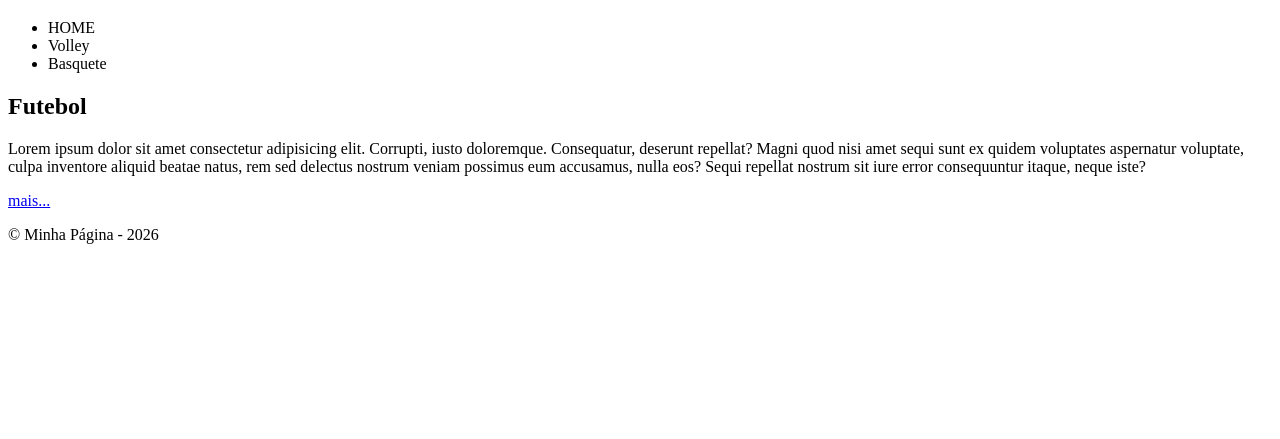
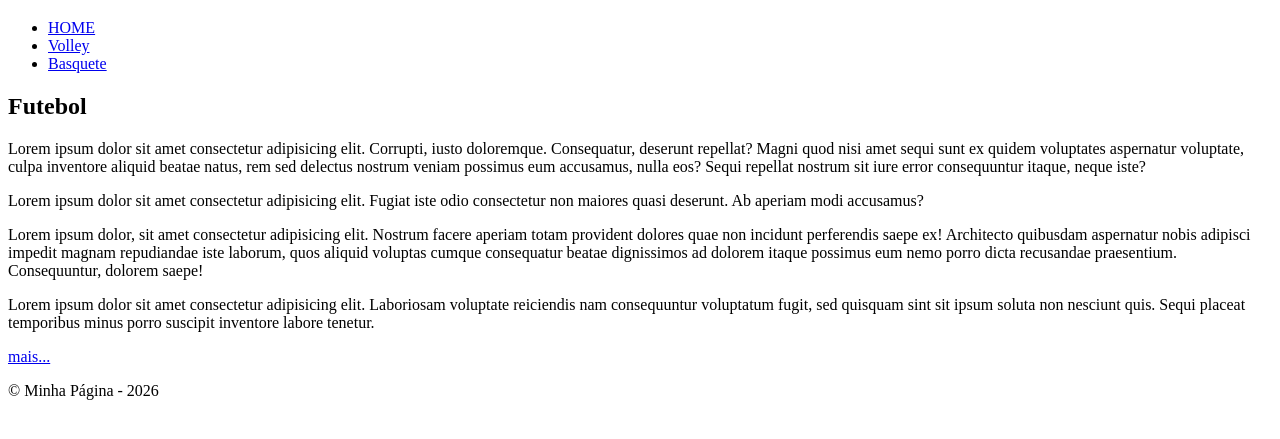
Before and after one commit to yasmincappi/exemplo-repo-front-1tdspw-2026, a plain HTML site: page paginas/futebol/futebol.html in a window 1280 px wide. Shown: the part 61-500 px from the top of the page. Drawn offline with Linux system fonts and the light colour scheme.

Commit message:
Páginas atualizadas

```diff
--- a/paginas/futebol/futebol.html
+++ b/paginas/futebol/futebol.html
@@ -11,9 +11,9 @@
 		<h1>Futebol</h1>
 		<nav>
 			<ul>
-				<li>HOME</li>
-				<li>Volley</li>
-				<li>Basquete</li>
+				<li><a href="../../index.html">HOME</a></li>
+				<li><a href="../volley/volley.html">Volley</a></li>
+				<li><a href="../basquete/basquete.html">Basquete</a></li>
 			</ul>
 		</nav>
 	</header>
@@ -23,6 +23,13 @@
 		<section>
 			<h2>Futebol</h2>
 			<p>Lorem ipsum dolor sit amet consectetur adipisicing elit. Corrupti, iusto doloremque. Consequatur, deserunt repellat? Magni quod nisi amet sequi sunt ex quidem voluptates aspernatur voluptate, culpa inventore aliquid beatae natus, rem sed delectus nostrum veniam possimus eum accusamus, nulla eos? Sequi repellat nostrum sit iure error consequuntur itaque, neque iste?</p>
+
+			<p>Lorem ipsum dolor sit amet consectetur adipisicing elit. Fugiat iste odio consectetur non maiores quasi deserunt. Ab aperiam modi accusamus?</p>
+
+			<p>Lorem ipsum dolor, sit amet consectetur adipisicing elit. Nostrum facere aperiam totam provident dolores quae non incidunt perferendis saepe ex! Architecto quibusdam aspernatur nobis adipisci impedit magnam repudiandae iste laborum, quos aliquid voluptas cumque consequatur beatae dignissimos ad dolorem itaque possimus eum nemo porro dicta recusandae praesentium. Consequuntur, dolorem saepe!</p>
+
+			<p>Lorem ipsum dolor sit amet consectetur adipisicing elit. Laboriosam voluptate reiciendis nam consequuntur voluptatum fugit, sed quisquam sint sit ipsum soluta non nesciunt quis. Sequi placeat temporibus minus porro suscipit inventore labore tenetur.</p>
+
 			<a href="#">mais...</a>
 		</section>
 
```
Also changed, not shown: index.html (+4 -3 lines), paginas/basquete/basquete.html (+3 -3 lines), paginas/volley/volley.html (+3 -3 lines).
